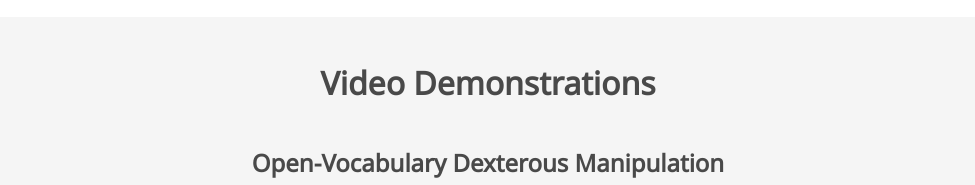
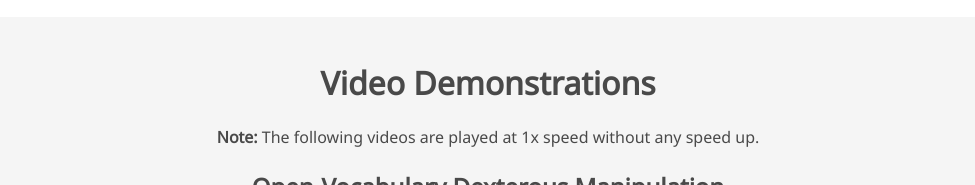
Before and after one commit to henryhcliu/robodexvlm, a plain HTML site: page index.html in a window 1280 px wide. Shown: the part 1980-2165 px from the top of the page, without its empty margins (152-1127 px from the left). Drawn offline with nearby package versions, Linux system fonts and the light colour scheme; some icons are missing; a web font is replaced by a local one.

Commit message:
add note to videos

```diff
--- a/index.html
+++ b/index.html
@@ -193,6 +193,7 @@
 <section class="section hero is-light">
   <div class="container is-max-desktop">
     <h2 class="title is-3 has-text-centered">Video Demonstrations</h2>
+    <p class="has-text-centered"><strong>Note:</strong> The following videos are played at 1x speed without any speed up.</p>
 
     <!-- Open-Vocabulary Dexterous Manipulation -->
     <section class="hero is-small">
```
